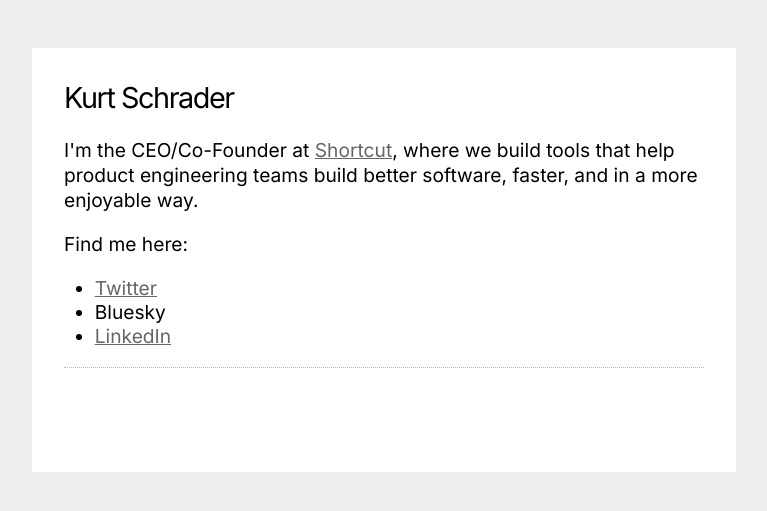
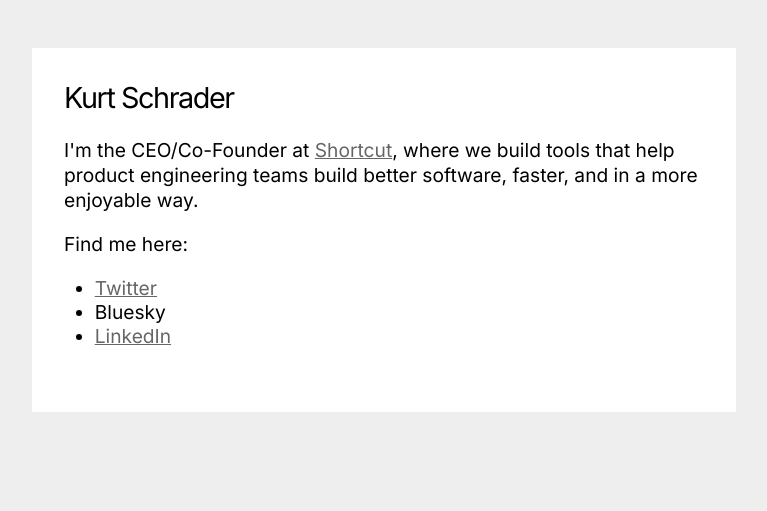
Before and after one commit to kschrader/kschrader.github.com, a Jekyll site: the page built from index.html, in a window 1280 px wide. Shown: the top 511 px of the page, without its empty margins (256-1023 px from the left). Built offline with Jekyll 4.4.1, drawn with Linux system fonts in a browser that asks for light colours; Markdown is read by kramdown in place of the engine named in the settings.

Commit message:
End of the cleanup (?)

```diff
--- a/styles/schrade.css
+++ b/styles/schrade.css
@@ -112,8 +112,8 @@
 	margin: 0 0 0.8em 0;
 }
 article {
-	border-bottom:1px dotted #bbbbbb;
-	margin-bottom:4.5em;
+	/*border-bottom:1px dotted #bbbbbb;
+	margin-bottom:4.5em;*/
 }
 .postcontent {
 	font-size: 1.2em;
```
